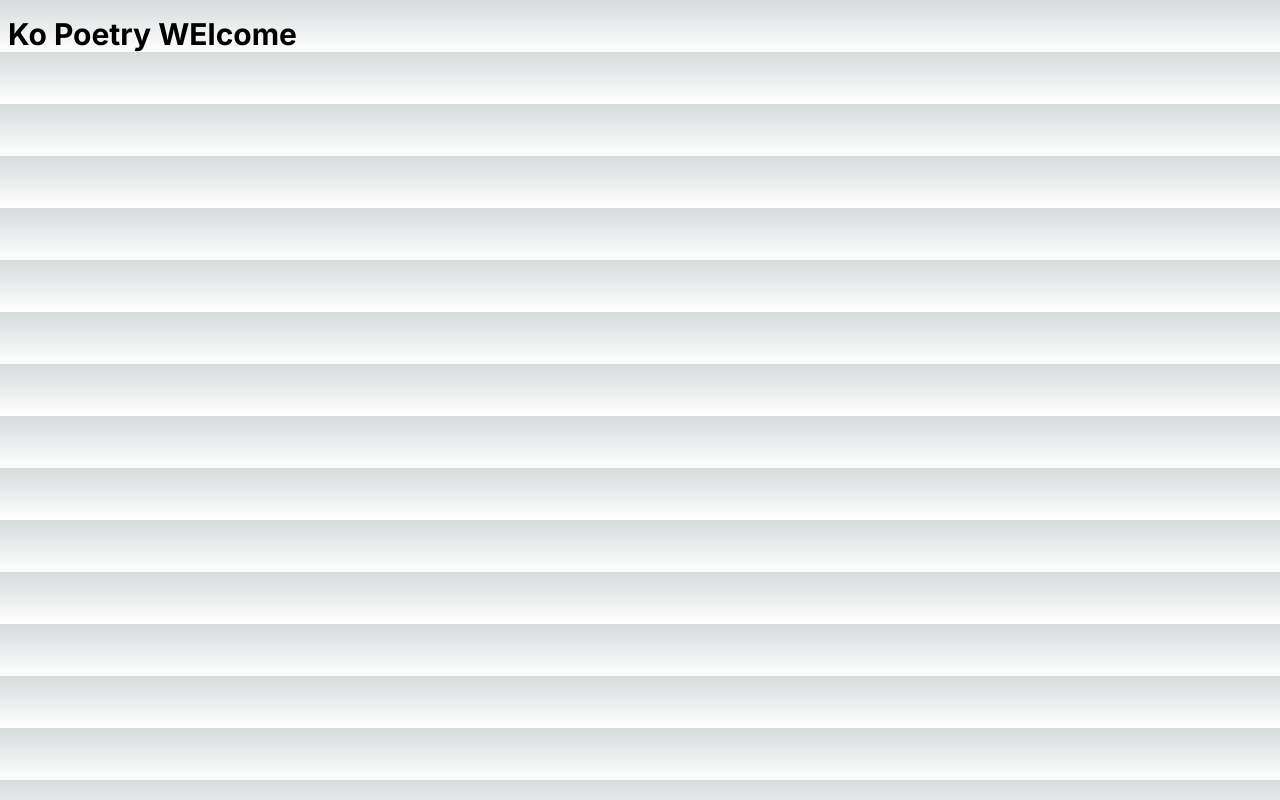
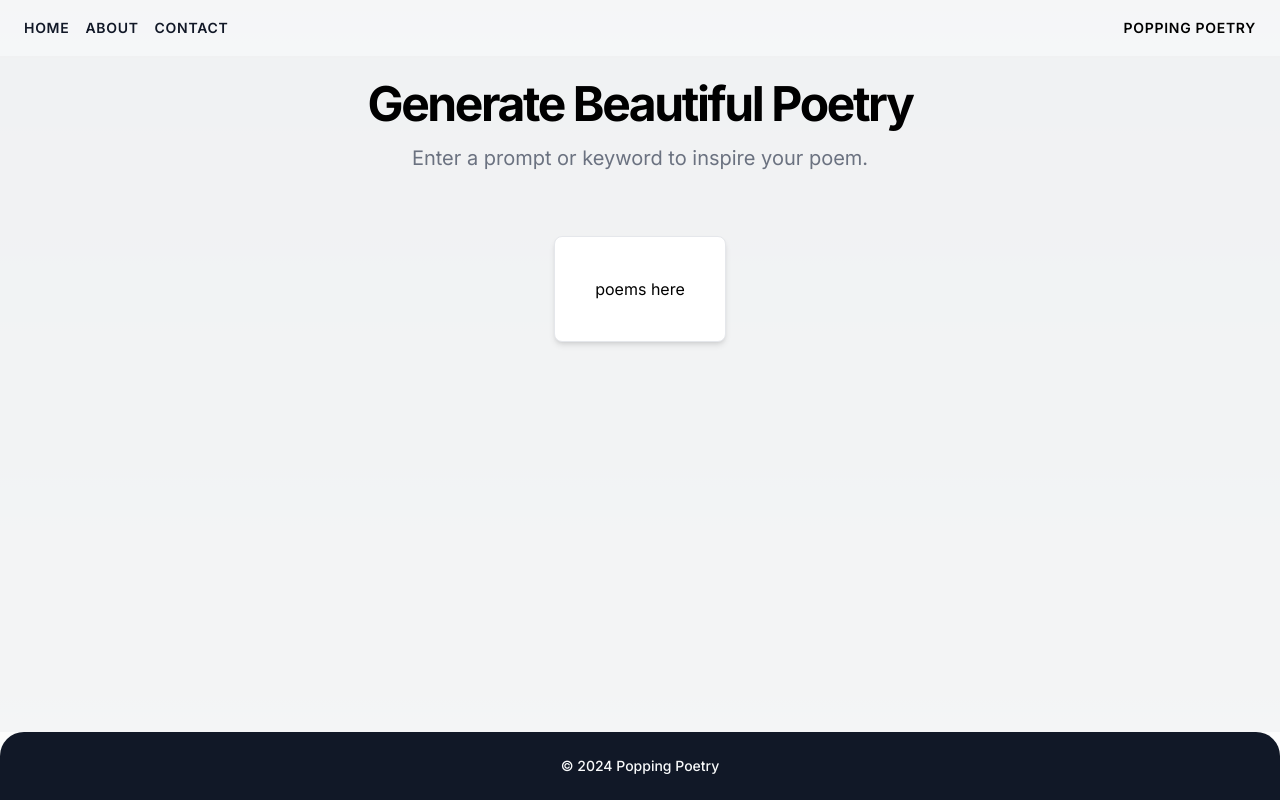
Before and after one commit to kokawaguchi/cprg306-poetry, a Next.js app: page / in a window 1280 px wide. Built offline with nearby package versions, Linux system fonts and the light colour scheme.

Commit message:
Initial layout

```diff
--- a/app/page.js
+++ b/app/page.js
@@ -1,9 +1,63 @@
 "use client";
+
+import Link from "next/link";
 
 export default function Page() {
   return (
-    <main>
-      <h2 className="text-3xl ml-2 font-bold w-full pt-4">Ko Poetry WElcome</h2>
-    </main>
+    <div className="flex flex-col min-h-screen">
+      <header className="bg-gray-50/90 shadow-sm dark:bg-gray-950/90">
+        <div className="container flex items-center justify-between h-14 px-4 md:px-6">
+          <nav className="items-center space-x-4 text-sm font-semibold tracking-wider uppercase">
+            <Link className="text-gray-900 dark:text-gray-50" href="#">
+              Home
+            </Link>
+            <Link className="text-gray-900 dark:text-gray-50" href="#">
+              About
+            </Link>
+            <Link className="text-gray-900 dark:text-gray-50" href="#">
+              Contact
+            </Link>
+          </nav>
+          <div className="flex items-center space-x-4">
+            <Link
+              className="text-sm font-semibold tracking-wider uppercase underline-anim-primary"
+              href="#"
+            >
+              Popping Poetry
+            </Link>
+          </div>
+        </div>
+      </header>
+      <main className="flex-1 bg-gray-100/90 dark:bg-gray-800/90">
+        <div className="flex items-center justify-center w-full py-6">
+          <div className="grid max-w-3xl gap-4 px-4 text-center md:px-6">
+            <h1 className="text-3xl font-bold tracking-tighter sm:text-4xl lg:text-5xl">
+              Generate Beautiful Poetry
+            </h1>
+            <p className="text-gray-500 md:text-xl dark:text-gray-400">
+              Enter a prompt or keyword to inspire your poem.
+            </p>
+            <div className="flex flex-col gap-2 md:flex-row md:gap-4 lg:gap-2"></div>
+          </div>
+        </div>
+        <div className="py-6">
+          <div className="container flex items-center justify-center px-4 md:px-6">
+            <div className="grid max-w-3xl gap-4 p-4 border border-gray-200 rounded-lg bg-white shadow-md md:p-10 md:gap-8 dark:border-gray-800 dark:bg-gray-950/90 dark:shadow-lg">
+              <p>poems here</p>
+            </div>
+          </div>
+        </div>
+        <div className="py-6">
+          <div className="container flex items-center justify-center px-4 md:px-6">
+            <div className="grid max-w-3xl gap-4 p-4 md:p-10 md:gap-8"></div>
+          </div>
+        </div>
+      </main>
+      <footer className="grid w-full py-4 text-sm text-center bg-gray-900 gap-2 items-center justify-center font-medium rounded-t-3xl sm:gap-4 md:gap-6 lg:py-6 xl:rounded-t-4xl text-gray-50 dark:bg-gray-50 dark:text-gray-900 dark:rounded-t-3xl">
+        <div className="flex items-center justify-center space-2">
+          <p className="mx-2">© 2024 Popping Poetry</p>
+        </div>
+      </footer>
+    </div>
   );
 }
```
